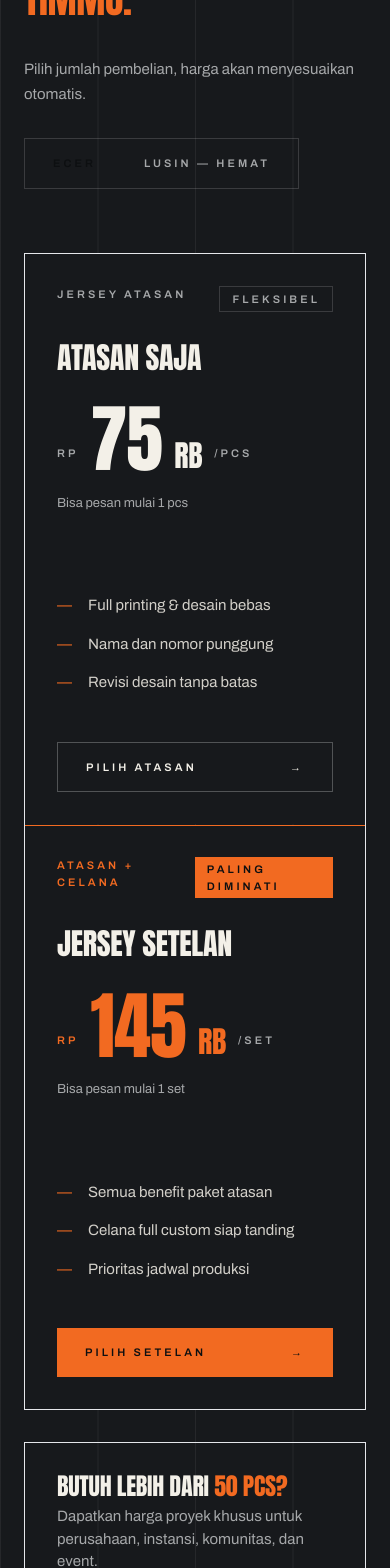
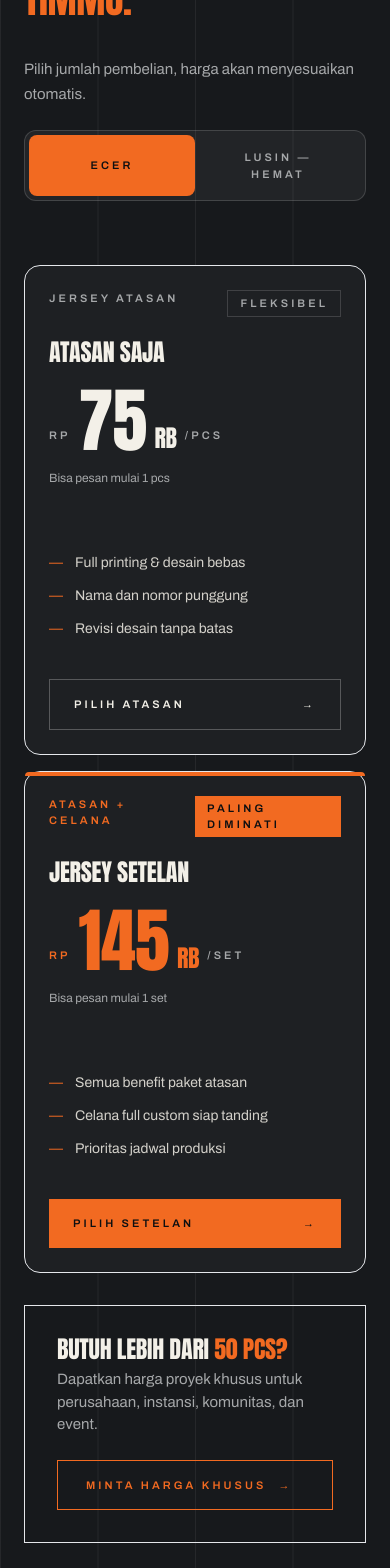
Before and after one commit to ersetdigital-sudo/tntsport, a Next.js app: page /corporate-collection in a window 390 px wide. Shown: the part 9280-10848 px from the top of the page. Built offline with nearby package versions, Linux system fonts and the light colour scheme; no server answers; the database is empty; a web font is replaced by a local one.

Commit message:
fix: tier toggle text visibility + mobile responsive pricing

```diff
--- a/components/corporate-collection/CorporateCollectionLanding.tsx
+++ b/components/corporate-collection/CorporateCollectionLanding.tsx
@@ -407,64 +407,64 @@ export function CorporateCollectionLanding({ products, waNumber }: Props) {
               </h2>
             </div>
             <div className="lg:col-span-5">
-              <p className="reveal text-[15px] text-[#A6A8AA] leading-relaxed mb-8">Pilih jumlah pembelian, harga akan menyesuaikan otomatis.</p>
-              <div className="reveal inline-flex border border-white/15 p-1" role="tablist" aria-label="Jumlah pembelian">
-                <button type="button" onClick={() => setTier("ecer")} role="tab" aria-selected={tier === "ecer"} className={`tier-btn label px-6 py-3 ${tier === "ecer" ? "bg-[#F26A21] text-[#0D0F11]" : "text-[#A6A8AA] hover:text-[#F3F0E8]"}`}>
+              <p className="reveal text-[15px] text-[#A6A8AA] leading-relaxed mb-6 lg:mb-8">Pilih jumlah pembelian, harga akan menyesuaikan otomatis.</p>
+              <div className="reveal flex border border-white/15 rounded-lg p-1 bg-white/5" role="tablist" aria-label="Jumlah pembelian">
+                <button type="button" onClick={() => setTier("ecer")} role="tab" aria-selected={tier === "ecer"} className={`tier-btn label flex-1 px-5 py-3.5 text-center rounded-md transition-all duration-200 ${tier === "ecer" ? "bg-[#F26A21] text-[#0D0F11]" : "text-[#A6A8AA] hover:text-[#F3F0E8]"}`}>
                   Ecer
                 </button>
-                <button type="button" onClick={() => setTier("lusin")} role="tab" aria-selected={tier === "lusin"} className={`tier-btn label px-6 py-3 ${tier === "lusin" ? "bg-[#F26A21] text-[#0D0F11]" : "text-[#A6A8AA] hover:text-[#F3F0E8]"}`}>
+                <button type="button" onClick={() => setTier("lusin")} role="tab" aria-selected={tier === "lusin"} className={`tier-btn label flex-1 px-5 py-3.5 text-center rounded-md transition-all duration-200 ${tier === "lusin" ? "bg-[#F26A21] text-[#0D0F11]" : "text-[#A6A8AA] hover:text-[#F3F0E8]"}`}>
                   Lusin — Hemat
                 </button>
               </div>
             </div>
           </div>
 
-          <div className="mt-16 lg:mt-24 grid lg:grid-cols-2 gap-px bg-white/12 border border-white/12">
-            <div className="reveal bg-[#17191C] p-8 lg:p-12 flex flex-col">
+          <div className="mt-16 lg:mt-24 grid lg:grid-cols-2 gap-4 lg:gap-px lg:bg-white/12 lg:border lg:border-white/12">
+            <div className="reveal bg-[#1E2023] lg:bg-[#17191C] p-6 lg:p-12 flex flex-col rounded-xl lg:rounded-none border border-white/8 lg:border-0">
               <div className="flex items-start justify-between gap-4">
                 <span className="label text-[#A6A8AA]">Jersey Atasan</span>
-                <span className="label text-[#A6A8AA] border border-white/15 px-3 py-1">Fleksibel</span>
+                <span className="label text-[#A6A8AA] border border-white/15 px-3 py-1 text-[11px]">Fleksibel</span>
               </div>
-              <h3 className="display text-3xl lg:text-4xl mt-8 text-[#F3F0E8]">Atasan Saja</h3>
-              <div className="mt-8 flex flex-wrap items-end gap-x-3 gap-y-1">
-                <span className="label text-[#A6A8AA] pb-3">Rp</span>
-                <span className="display text-[19vw] sm:text-[10vw] lg:text-[6.5rem] leading-[0.85] text-[#F3F0E8]">{t.atasan}</span>
-                <span className="display text-3xl lg:text-4xl text-[#F3F0E8] pb-1">RB</span>
-                <span className="label text-[#A6A8AA] pb-3">/pcs</span>
+              <h3 className="display text-2xl lg:text-4xl mt-6 lg:mt-8 text-[#F3F0E8]">Atasan Saja</h3>
+              <div className="mt-6 lg:mt-8 flex flex-wrap items-end gap-x-2 gap-y-1">
+                <span className="label text-[#A6A8AA] pb-2 text-sm">Rp</span>
+                <span className="display text-[18vw] sm:text-[10vw] lg:text-[6.5rem] leading-[0.85] text-[#F3F0E8]">{t.atasan}</span>
+                <span className="display text-2xl lg:text-4xl text-[#F3F0E8] pb-1">RB</span>
+                <span className="label text-[#A6A8AA] pb-2 text-sm">/pcs</span>
               </div>
-              <p className="mt-5 text-[13px] text-[#A6A8AA]">{t.minA}</p>
-              <div className="h-px bg-white/12 my-10" />
-              <ul className="space-y-4 text-[15px] text-[#F3F0E8]/85">
-                <li className="flex gap-4"><span className="orange">—</span><span>Full printing &amp; desain bebas</span></li>
-                <li className="flex gap-4"><span className="orange">—</span><span>Nama dan nomor punggung</span></li>
-                <li className="flex gap-4"><span className="orange">—</span><span>Revisi desain tanpa batas</span></li>
+              <p className="mt-4 text-[12px] lg:text-[13px] text-[#A6A8AA]">{t.minA}</p>
+              <div className="h-px bg-white/12 my-8" />
+              <ul className="space-y-3 text-[14px] lg:text-[15px] text-[#F3F0E8]/85">
+                <li className="flex gap-3"><span className="orange">—</span><span>Full printing &amp; desain bebas</span></li>
+                <li className="flex gap-3"><span className="orange">—</span><span>Nama dan nomor punggung</span></li>
+                <li className="flex gap-3"><span className="orange">—</span><span>Revisi desain tanpa batas</span></li>
               </ul>
-              <a href={waClosing} target="_blank" rel="noopener noreferrer" className="btn mt-12 inline-flex items-center justify-between gap-4 label border border-white/25 text-[#F3F0E8] px-7 py-4 hover:border-[#F26A21] hover:text-[#F26A21]">
+              <a href={waClosing} target="_blank" rel="noopener noreferrer" className="btn mt-10 lg:mt-12 inline-flex items-center justify-between gap-4 label border border-white/25 text-[#F3F0E8] px-6 py-4 hover:border-[#F26A21] hover:text-[#F26A21]">
                 Pilih Atasan <span>→</span>
               </a>
             </div>
 
-            <div className="reveal relative bg-[#17191C] p-8 lg:p-12 flex flex-col">
-              <span className="absolute top-0 left-0 right-0 h-px bg-[#F26A21]" />
+            <div className="reveal relative bg-[#1E2023] lg:bg-[#17191C] p-6 lg:p-12 flex flex-col rounded-xl lg:rounded-none border border-white/8 lg:border-0">
+              <span className="absolute top-0 left-0 right-0 h-1 bg-[#F26A21] rounded-t-xl lg:rounded-t-none" />
               <div className="flex items-start justify-between gap-4">
                 <span className="label orange">Atasan + Celana</span>
-                <span className="label bg-[#F26A21] text-[#0D0F11] px-3 py-1">Paling Diminati</span>
+                <span className="label bg-[#F26A21] text-[#0D0F11] px-3 py-1 text-[11px]">Paling Diminati</span>
               </div>
-              <h3 className="display text-3xl lg:text-4xl mt-8 text-[#F3F0E8]">Jersey Setelan</h3>
-              <div className="mt-8 flex flex-wrap items-end gap-x-3 gap-y-1">
-                <span className="label orange pb-3">Rp</span>
-                <span className="display text-[19vw] sm:text-[10vw] lg:text-[6.5rem] leading-[0.85] orange">{t.setelan}</span>
-                <span className="display text-3xl lg:text-4xl orange pb-1">RB</span>
-                <span className="label text-[#A6A8AA] pb-3">/set</span>
+              <h3 className="display text-2xl lg:text-4xl mt-6 lg:mt-8 text-[#F3F0E8]">Jersey Setelan</h3>
+              <div className="mt-6 lg:mt-8 flex flex-wrap items-end gap-x-2 gap-y-1">
+                <span className="label orange pb-2 text-sm">Rp</span>
+                <span className="display text-[18vw] sm:text-[10vw] lg:text-[6.5rem] leading-[0.85] orange">{t.setelan}</span>
+                <span className="display text-2xl lg:text-4xl orange pb-1">RB</span>
+                <span className="label text-[#A6A8AA] pb-2 text-sm">/set</span>
               </div>
-              <p className="mt-5 text-[13px] text-[#A6A8AA]">{t.minS}</p>
-              <div className="h-px bg-white/12 my-10" />
-              <ul className="space-y-4 text-[15px] text-[#F3F0E8]/85">
-                <li className="flex gap-4"><span className="orange">—</span><span>Semua benefit paket atasan</span></li>
-                <li className="flex gap-4"><span className="orange">—</span><span>Celana full custom siap tanding</span></li>
-                <li className="flex gap-4"><span className="orange">—</span><span>Prioritas jadwal produksi</span></li>
+              <p className="mt-4 text-[12px] lg:text-[13px] text-[#A6A8AA]">{t.minS}</p>
+              <div className="h-px bg-white/12 my-8" />
+              <ul className="space-y-3 text-[14px] lg:text-[15px] text-[#F3F0E8]/85">
+                <li className="flex gap-3"><span className="orange">—</span><span>Semua benefit paket atasan</span></li>
+                <li className="flex gap-3"><span className="orange">—</span><span>Celana full custom siap tanding</span></li>
+                <li className="flex gap-3"><span className="orange">—</span><span>Prioritas jadwal produksi</span></li>
               </ul>
-              <a href={waClosing} target="_blank" rel="noopener noreferrer" className="btn mt-12 inline-flex items-center justify-between gap-4 label bg-[#F26A21] text-[#0D0F11] px-7 py-4 hover:bg-[#F3F0E8]">
+              <a href={waClosing} target="_blank" rel="noopener noreferrer" className="btn mt-10 lg:mt-12 inline-flex items-center justify-between gap-4 label bg-[#F26A21] text-[#0D0F11] px-6 py-4 hover:bg-[#F3F0E8]">
                 Pilih Setelan <span>→</span>
               </a>
             </div>
--- a/components/corporate-collection/corporate-collection.css
+++ b/components/corporate-collection/corporate-collection.css
@@ -230,6 +230,16 @@
   border: none;
   outline: none;
   background: transparent;
+  color: #A6A8AA;
+  transition: all 0.2s ease;
+}
+.corp .tier-btn:hover {
+  color: #F3F0E8;
+}
+.corp .tier-btn[aria-selected="true"],
+.corp .tier-btn.active {
+  background: #F26A21 !important;
+  color: #0D0F11 !important;
 }
 
 /* ---- catalog grid ---- */
```
